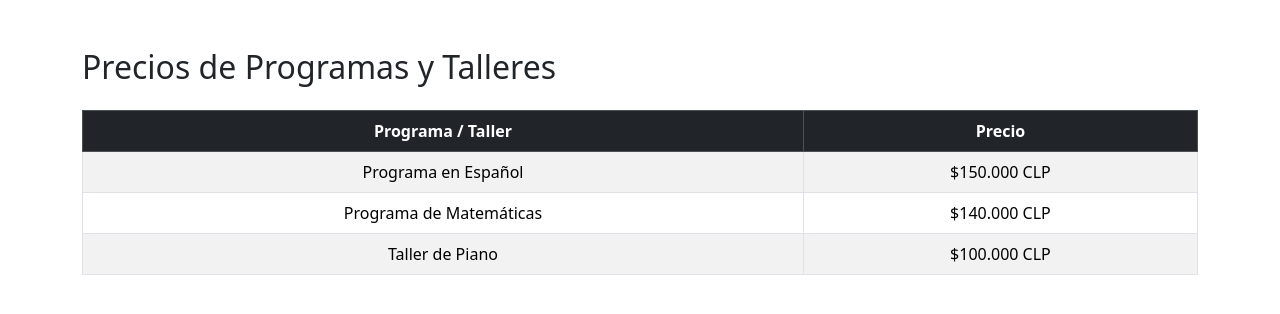
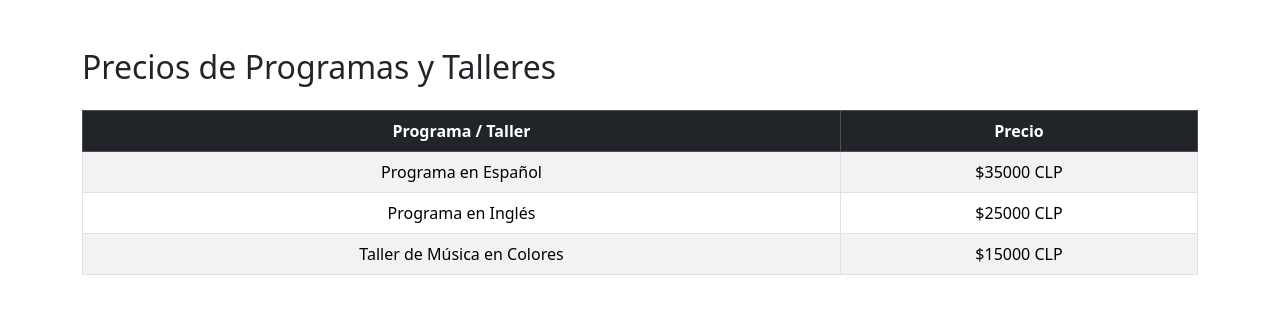
Before and after one commit to npuntorodriguez/EDUNIDO, a Django app: page /precios/ in a window 1280 px wide. Shown: the part 59-373 px from the top of the page. Run offline with Django 5.2, Linux system fonts and the light colour scheme.

Commit message:
cambio de precios

```diff
--- a/portfolio/templates/precios.html
+++ b/portfolio/templates/precios.html
@@ -15,15 +15,15 @@
         <tbody>
             <tr>
                 <td>Programa en Español</td>
-                <td>$150.000 CLP</td>
+                <td>$35000 CLP</td>
             </tr>
             <tr>
-                <td>Programa de Matemáticas</td>
-                <td>$140.000 CLP</td>
+                <td>Programa en Inglés</td>
+                <td>$25000 CLP</td>
             </tr>
             <tr>
-                <td>Taller de Piano</td>
-                <td>$100.000 CLP</td>
+                <td>Taller de  Música en Colores</td>
+                <td>$15000 CLP</td>
             </tr>
         </tbody>
     </table>
```
